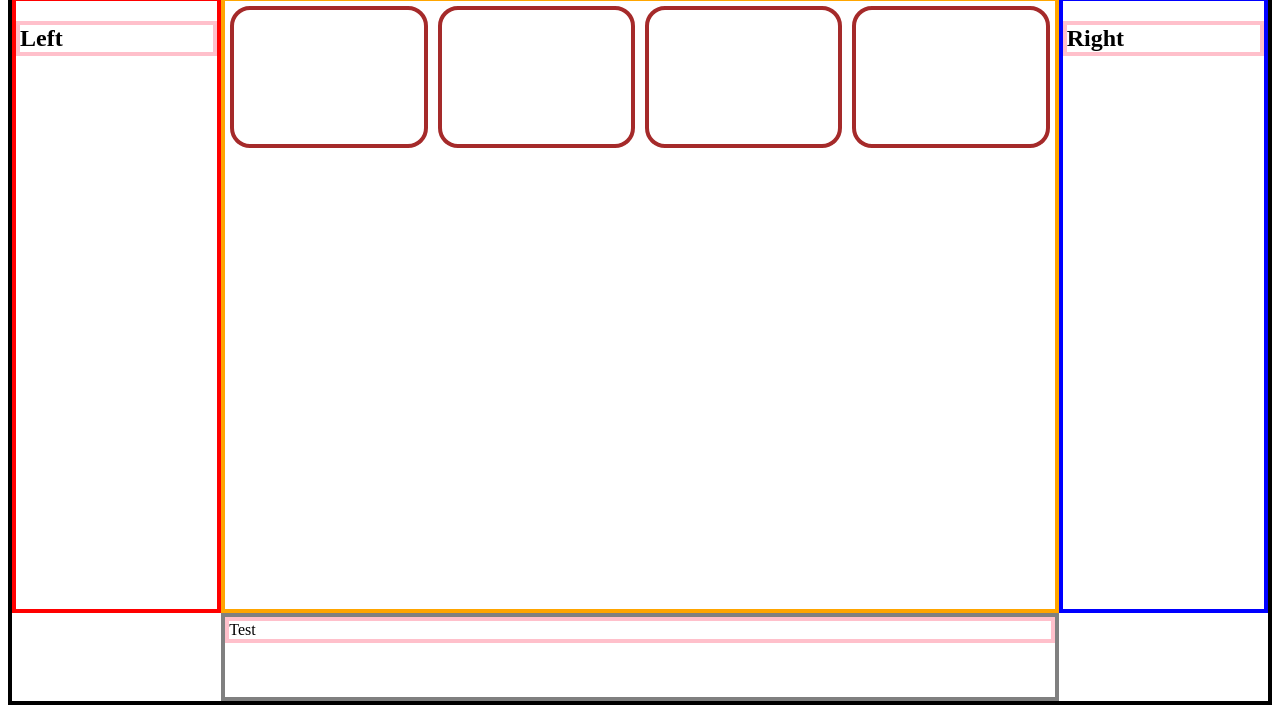
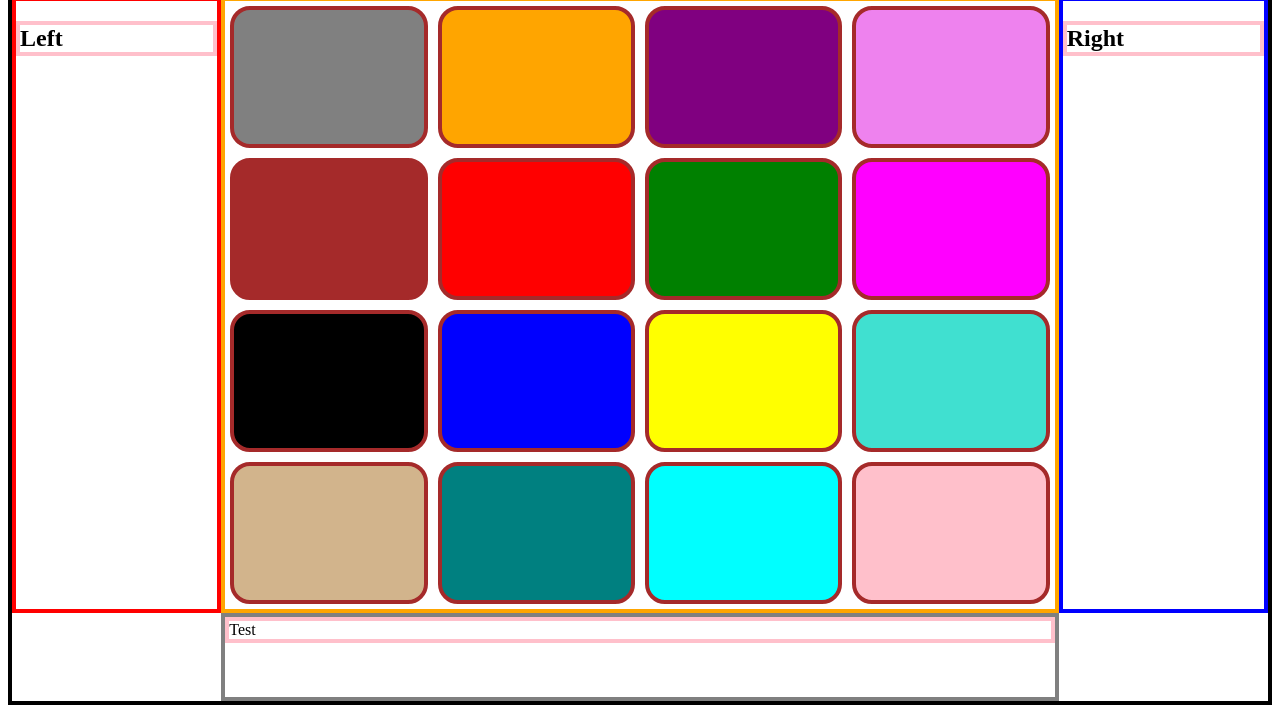
Before and after one commit to vjohnson22/Game-Project, a plain HTML site: page index.html in a window 1280 px wide. Shown: the part 111-824 px from the top of the page. Drawn offline with Linux system fonts and the light colour scheme.

Commit message:
added logic for creation of up to 16 boxes so they will be rendered in the right places

```diff
--- a/script.js
+++ b/script.js
@@ -4,18 +4,24 @@
 
 let boxNumber = []
 let boxColor = ["red", "green", "blue", "yellow", "orange","purple","teal", "cyan", "gray", "brown", "black","tan", "violet", "magenta", "turquoise", "pink"]
+let boxPosition =['zero', 'one', 'two', 'three', 'four', 'five', 'six', 'seven', 'eight', 'nine', 'ten', 'eleven', 'twelve','thirteen', 'fourteen', 'fifteen']
 
 let main = document.querySelector('main')
 
 // box creator,
 
-for (let i = 0; i<4; i++){
+for (let i = 0; i<16; i++){
 	let box = document.createElement('div')
-	box.backgroundColor = boxColor[i]
-	box.position = i
+	box.style.backgroundColor = boxColor[i]
+	box.className = boxPosition[i]
 	boxNum = Math.random()
+	box.addEventListener('click', press)
 	boxNumber.push(boxNum)
 	main.appendChild(box)
+
+}
+
+function press(){
 
 }
 
--- a/style.css
+++ b/style.css
@@ -41,3 +41,72 @@ footer {
 	grid-column: 2 / span 1;
 	grid-row: 3;
 }
+
+.zero{
+	grid-row: 2 / span 1;
+	grid-column: 2/ span 1;
+}
+
+.one{
+	grid-row: 2 / span 1;
+	grid-column: 3/ span 1;
+}
+.two{
+	grid-row: 3 / span 1;
+	grid-column: 2/ span 1;
+}
+.three{
+	grid-row: 3 / span 1;
+	grid-column: 3/ span 1;
+}
+.four{
+	grid-row: 1 / span 1;
+	grid-column: 2/ span 1;
+}
+
+.five{
+	grid-row: 1 / span 1;
+	grid-column: 3/ span 1;
+}
+.six{
+	grid-row: 4 / span 1;
+	grid-column: 2/ span 1;
+}
+.seven{
+	grid-row: 4 / span 1;
+	grid-column: 3/ span 1;
+}
+.eight{
+	grid-row: 1 / span 1;
+	grid-column: 1/ span 1;
+}
+
+.nine{
+	grid-row: 2 / span 1;
+	grid-column: 1/ span 1;
+}
+.ten{
+	grid-row: 3 / span 1;
+	grid-column: 1/ span 1;
+}
+.eleven{
+	grid-row: 4 / span 1;
+	grid-column: 1/ span 1;
+}
+.twelve{
+	grid-row: 1 / span 1;
+	grid-column: 4/ span 1;
+}
+
+.thirteen{
+	grid-row: 2 / span 1;
+	grid-column: 4/ span 1;
+}
+.fourteen{
+	grid-row: 3 / span 1;
+	grid-column: 4/ span 1;
+}
+.fifteen{
+	grid-row: 4 / span 1;
+	grid-column: 4/ span 1;
+}
```
